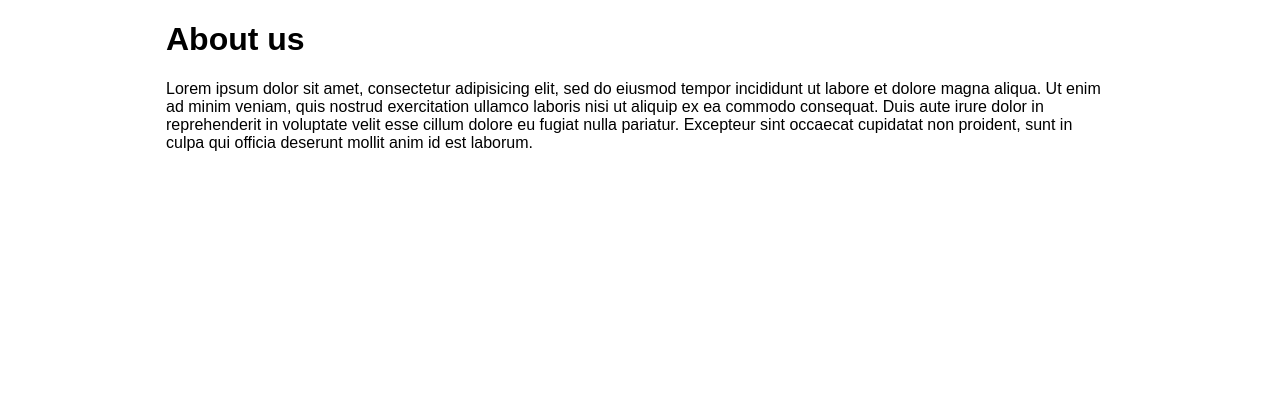
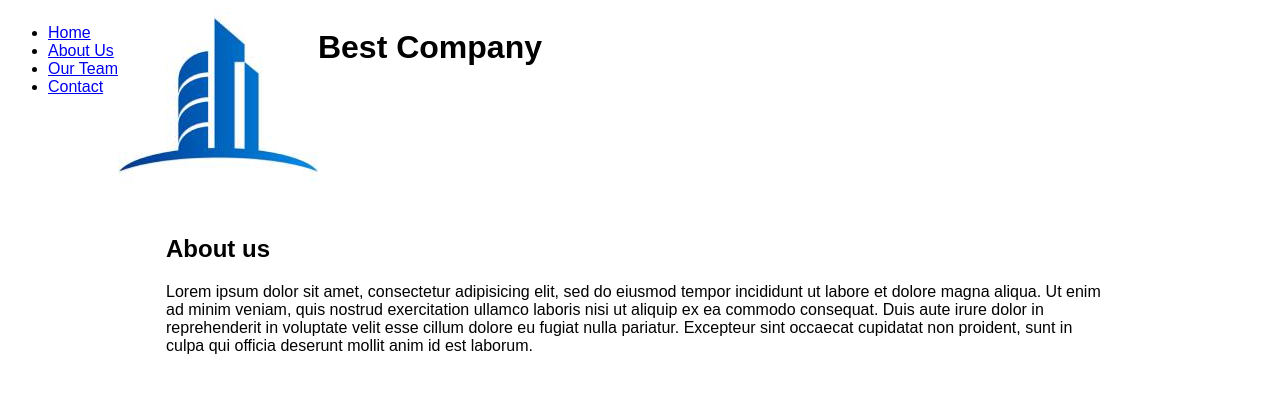
Before and after one commit to ImpendingKataclysm/company_website, a Django app: template main_site/templates/about.html in a window 1280 px wide. Shown: the top 393 px of the page. Run offline with Django 3.2, Linux system fonts and the light colour scheme; the template is opened without the code that fills it, so the values that code supplies are empty.

Commit message:
Added a header with a logo and navigation menu to all pages

```diff
--- a/main_site/static/styles/main.css
+++ b/main_site/static/styles/main.css
@@ -1,5 +1,9 @@
 body {
     font-family: "Arial Rounded MT Bold", sans-serif;
+}
+
+header {
+    display: flex;
 }
 
 .main-wrapper {
--- a/main_site/templates/about.html
+++ b/main_site/templates/about.html
@@ -1,6 +1,6 @@
 {% extends 'base.html' %}
 {% block title %}About{% endblock %}
 {% block content %}
-    <h1>About us</h1>
+    <h2>About us</h2>
     <p>{% lorem %}</p>
 {% endblock %}
--- a/main_site/templates/base.html
+++ b/main_site/templates/base.html
@@ -8,6 +8,18 @@
     <title>{% block title %}{% endblock %}</title>
 </head>
 <body>
+    <header>
+        <nav>
+            <ul>
+                <li><a href="/">Home</a></li>
+                <li><a href="/about">About Us</a></li>
+                <li><a href="/team">Our Team</a></li>
+                <li><a href="/contact">Contact</a></li>
+            </ul>
+        </nav>
+        <div><img src="{% static 'images/logo.jpg' %}" alt="Company logo"></div>
+        <h1>Best Company</h1>
+    </header>
     <div class="main-wrapper">
         {% block content %}
         {% endblock %}
--- a/main_site/templates/contact.html
+++ b/main_site/templates/contact.html
@@ -2,7 +2,7 @@
 {% block title %}Contact Us{% endblock %}
 {% block content %}
     <div class="email-form">
-        <h1>Send an Email</h1>
+        <h2>Send an Email</h2>
         <p>We'd love to hear from you!</p>
         <form method="post">
         {% csrf_token %}
--- a/main_site/templates/index.html
+++ b/main_site/templates/index.html
@@ -1,7 +1,7 @@
 {% extends 'base.html' %}
 {% block title %}Best Company - Home{% endblock %}
 {% block content %}
-    <h1>The Best Company</h1>
+    <h2>The Best Company</h1>
     <p>{% lorem %}</p>
     <div class="grid-container">
         <div class="grid-item">
--- a/main_site/templates/team.html
+++ b/main_site/templates/team.html
@@ -2,7 +2,7 @@
 {% load static %}
 {% block title %}Best Company - Team{% endblock %}
 {% block content %}
-    <h1>Our Team</h1>
+    <h2>Our Team</h2>
     <div class="grid-container">
     {% for employee in employees %}
         <div class="grid-item">
```
Also changed, not shown: main_site/static/images/logo.jpg (added).
